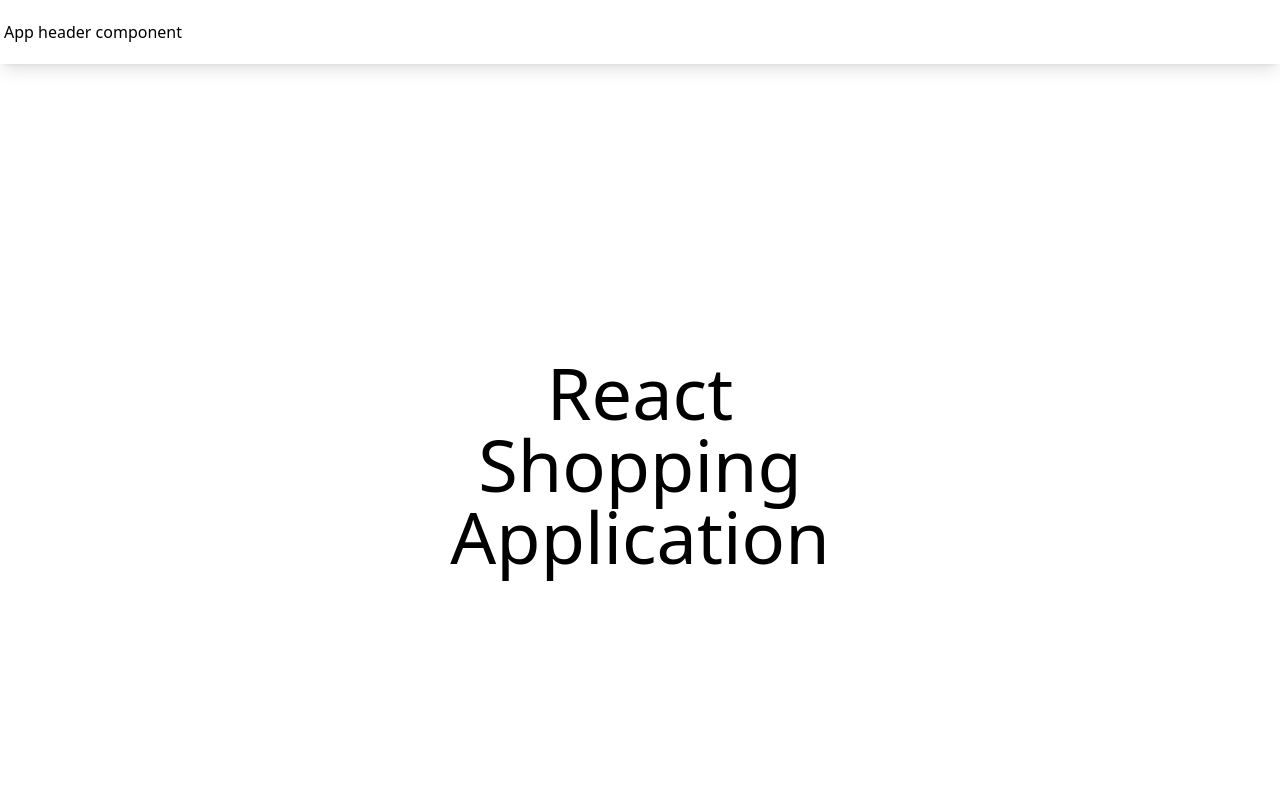
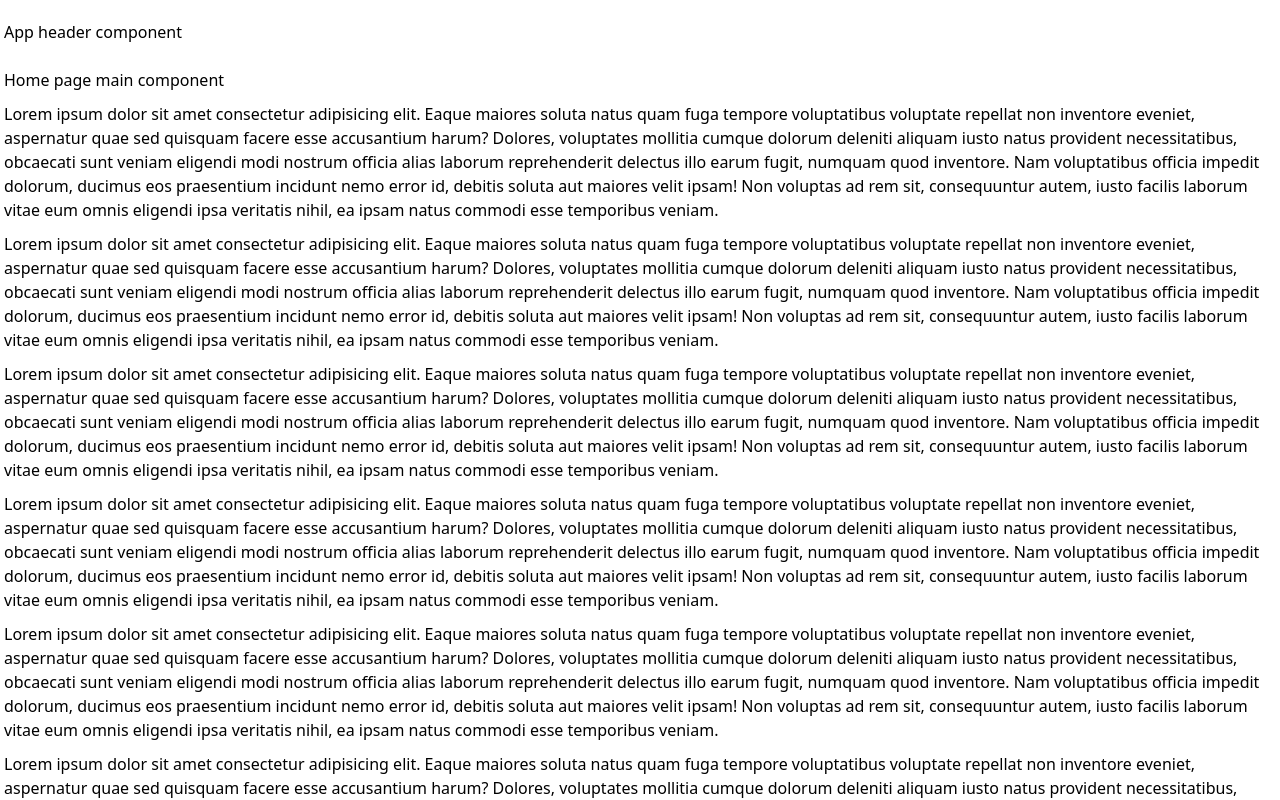
Before and after one commit to thedevsouvik/shopping, a React (Vite) app: page / in a window 1280 px wide. Shown: the top 800 px of the page. Built offline with nearby package versions, Linux system fonts and the light colour scheme.

Commit message:
added homepage

```diff
--- a/package.json
+++ b/package.json
@@ -1,6 +1,6 @@
 {
   "name": "shopping",
-  "version": "0.4.0",
+  "version": "0.5.0",
   "type": "module",
   "description": "A shopping web app with react, typescript, tailwind and vite",
   "author": {
--- a/src/main.tsx
+++ b/src/main.tsx
@@ -2,6 +2,7 @@ import React from "react";
 import ReactDOM from "react-dom/client";
 import { BrowserRouter, Route, Routes } from "react-router-dom";
 import AppLayout from "./components/AppLayout";
+import HomePage from "./pages/HomePage";
 import "./tailwind.css";
 
 ReactDOM.createRoot(document.getElementById("root") as HTMLElement).render(
@@ -15,18 +16,7 @@ function App() {
     <BrowserRouter>
       <Routes>
         <Route path="/" element={<AppLayout />}>
-          <Route
-            index
-            element={
-              <h1 className="flex h-screen w-full items-center justify-center text-center text-5xl md:text-7xl">
-                React
-                <br />
-                Shopping
-                <br />
-                Application
-              </h1>
-            }
-          />
+          <Route index element={<HomePage />} />
         </Route>
       </Routes>
     </BrowserRouter>
--- /dev/null
+++ b/src/pages/HomePage.tsx
@@ -0,0 +1,22 @@
+export default function HomePage() {
+  return (
+    <main className="page">
+      <h1 className="mb-0.5 bg-white p-1">Home page main component</h1>
+      {[1, 2, 3, 4, 5, 6, 7, 8, 9].map((i) => (
+        <p key={i} className="my-0.5 bg-white p-1">
+          Lorem ipsum dolor sit amet consectetur adipisicing elit. Eaque maiores
+          soluta natus quam fuga tempore voluptatibus voluptate repellat non
+          inventore eveniet, aspernatur quae sed quisquam facere esse
+          accusantium harum? Dolores, voluptates mollitia cumque dolorum
+          deleniti aliquam iusto natus provident necessitatibus, obcaecati sunt
+          veniam eligendi modi nostrum officia alias laborum reprehenderit
+          delectus illo earum fugit, numquam quod inventore. Nam voluptatibus
+          officia impedit dolorum, ducimus eos praesentium incidunt nemo error
+          id, debitis soluta aut maiores velit ipsam! Non voluptas ad rem sit,
+          consequuntur autem, iusto facilis laborum vitae eum omnis eligendi
+          ipsa veritatis nihil, ea ipsam natus commodi esse temporibus veniam.
+        </p>
+      ))}
+    </main>
+  );
+}
--- a/src/tailwind.css
+++ b/src/tailwind.css
@@ -7,3 +7,9 @@
     @apply relative box-border overscroll-none bg-inherit;
   }
 }
+
+@layer components {
+  .page {
+    @apply relative;
+  }
+}
```
